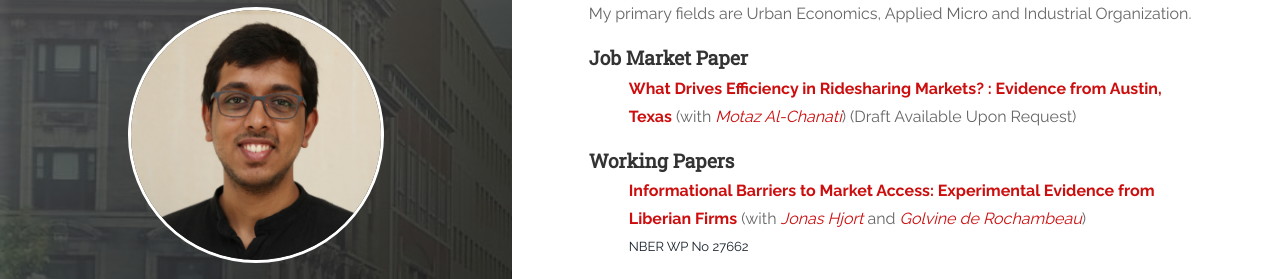
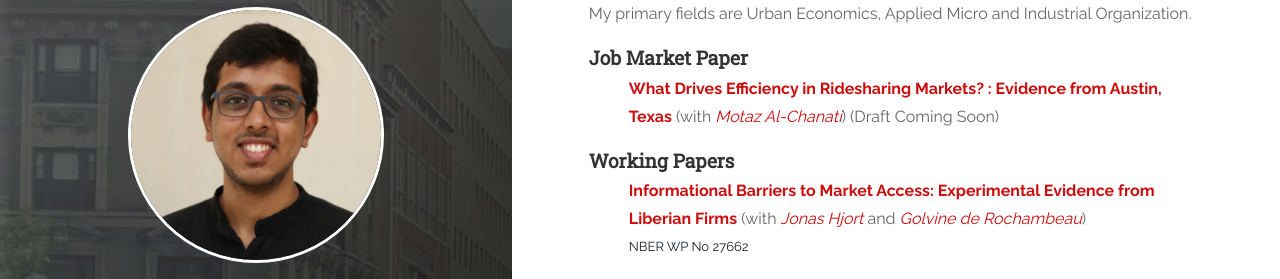
Before and after one commit to vinayakiyer/vinayakiyer.github.io, a Jekyll site: the page built from _posts/2018-06-13-research.markdown, in a window 1280 px wide. Shown: the part 127-406 px from the top of the page. Built offline with Jekyll 4.4.1, drawn with Linux system fonts in a browser that asks for light colours.

Commit message:
Update 2018-06-13-research.markdown

```diff
--- a/_posts/2018-06-13-research.markdown
+++ b/_posts/2018-06-13-research.markdown
@@ -20,7 +20,7 @@ tags: [jekyll]
 -->
 <h4 id="working-papers"><strong>Job Market Paper</strong></h4>
 <ul>
-  <p><b><font size="3"><span style="color:#505050;"><strong><a style="color:#cc0e0e;" target="_blank">What Drives Efficiency in Ridesharing Markets? : Evidence from Austin, Texas</a></strong></span></font> <font size="3">(with <a href="https://motazac.github.io/" style="color:#cc0e0e;" target="_blank"><em>Motaz Al-Chanati</em></a>) (Draft Available Upon Request) </font></b></p></ul>
+  <p><b><font size="3"><span style="color:#505050;"><strong><a style="color:#cc0e0e;" target="_blank">What Drives Efficiency in Ridesharing Markets? : Evidence from Austin, Texas</a></strong></span></font> <font size="3">(with <a href="https://motazac.github.io/" style="color:#cc0e0e;" target="_blank"><em>Motaz Al-Chanati</em></a>) (Draft Coming Soon) </font></b></p></ul>
 
 <h4 id="working-papers"><strong>Working Papers</strong></h4>
 <ul>
```
